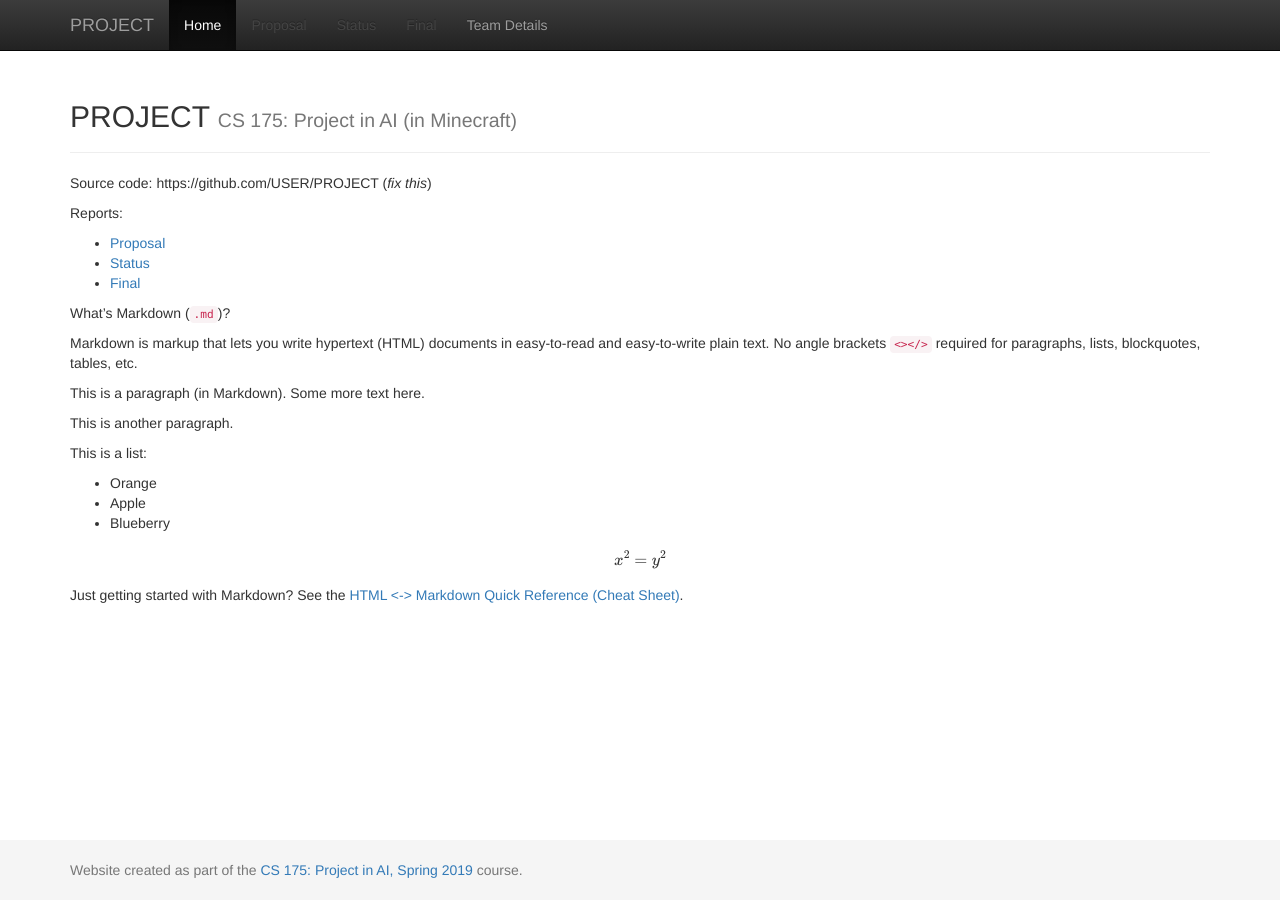
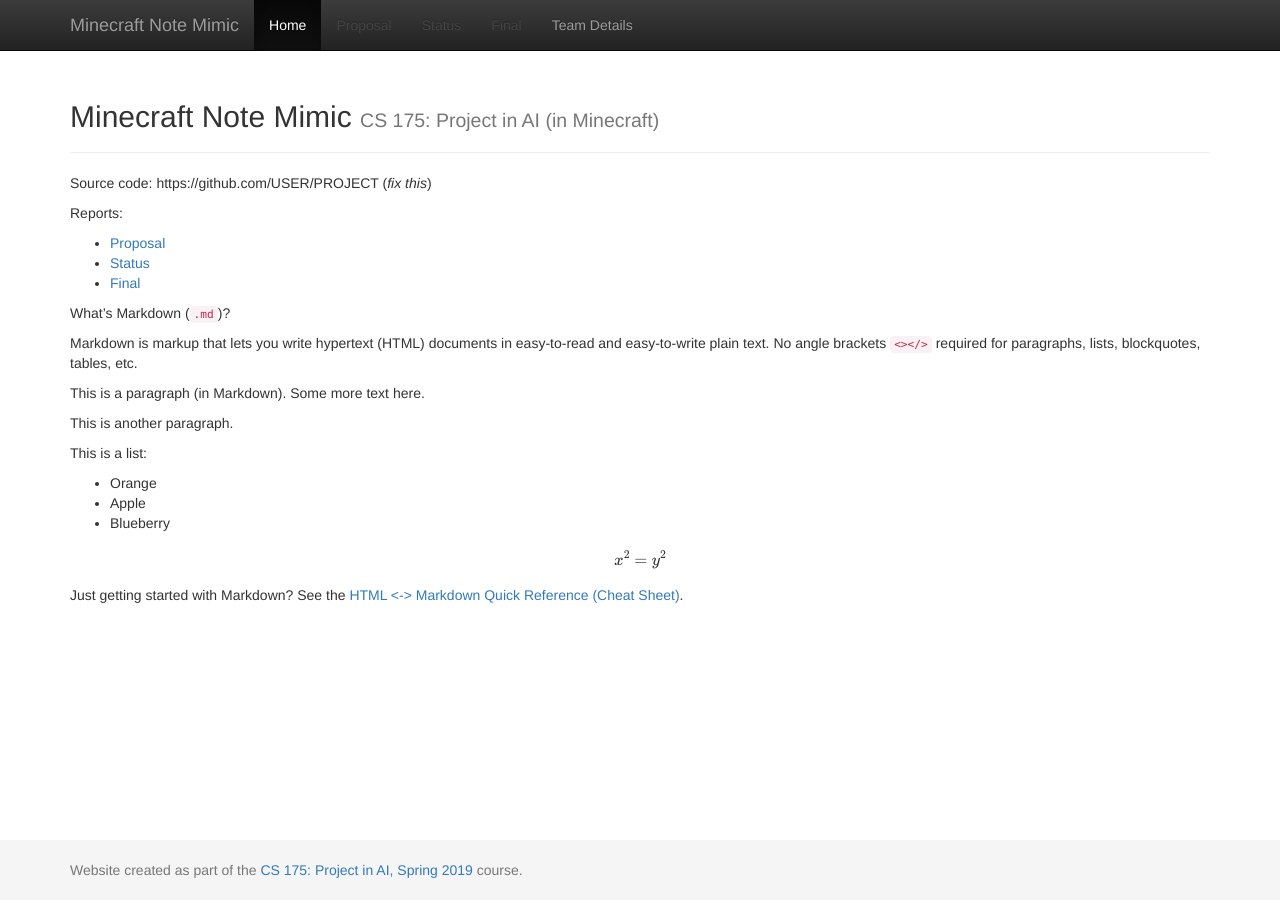
Before and after one commit to matengm1/CS175-Project, a Jekyll site: the page built from index.md, in a window 1280 px wide. Built offline with Jekyll 4.4.1, drawn with Linux system fonts in a browser that asks for light colours; formulas are drawn with MathJax 3.

Commit message:
Change title

```diff
--- a/_config.yml
+++ b/_config.yml
@@ -1,7 +1,7 @@
 ###########
 # site.title
 
-title:    'PROJECT'
+title:    'Minecraft Note Mimic'
 subtitle: 'CS 175: Project in AI (in Minecraft)'
 
 
```
